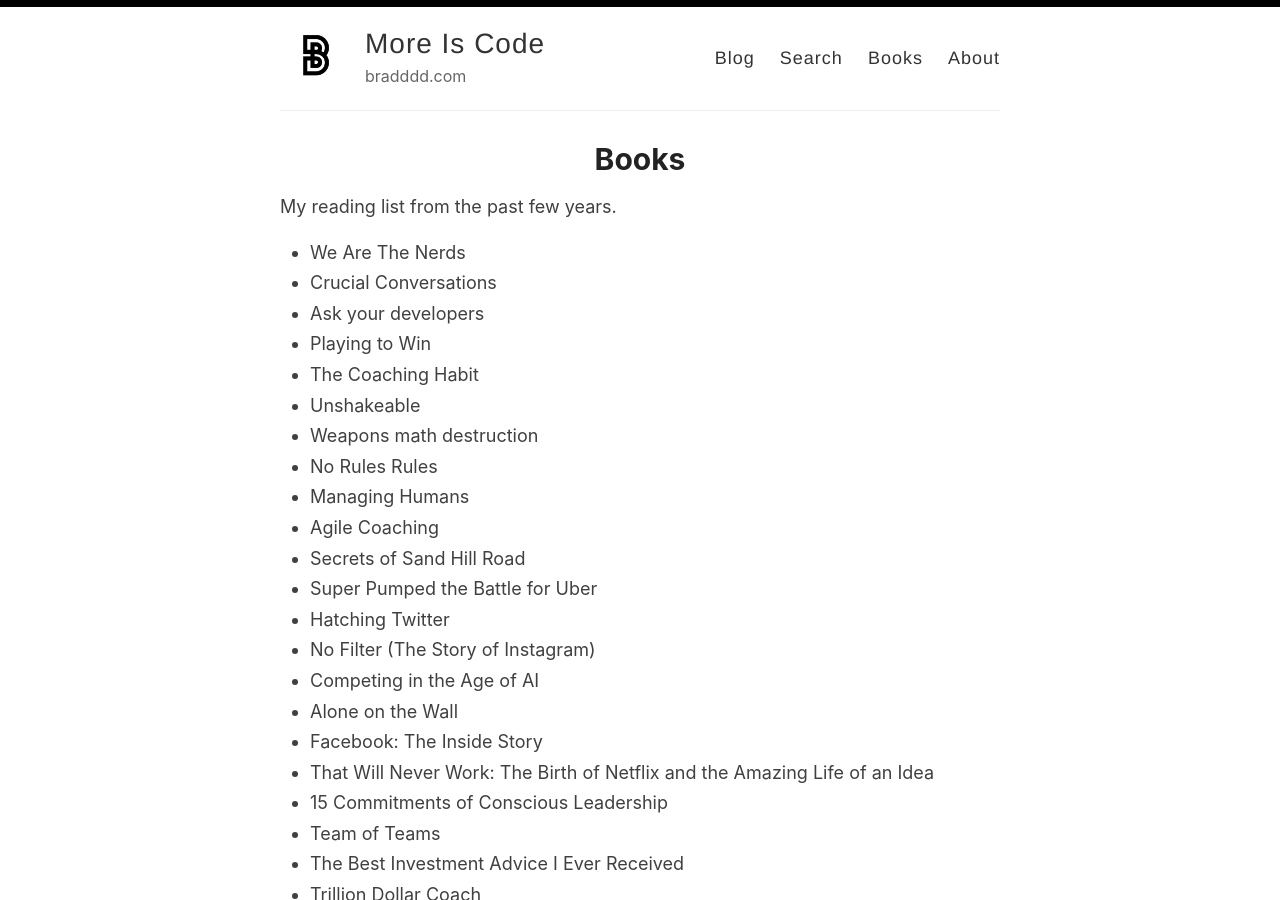
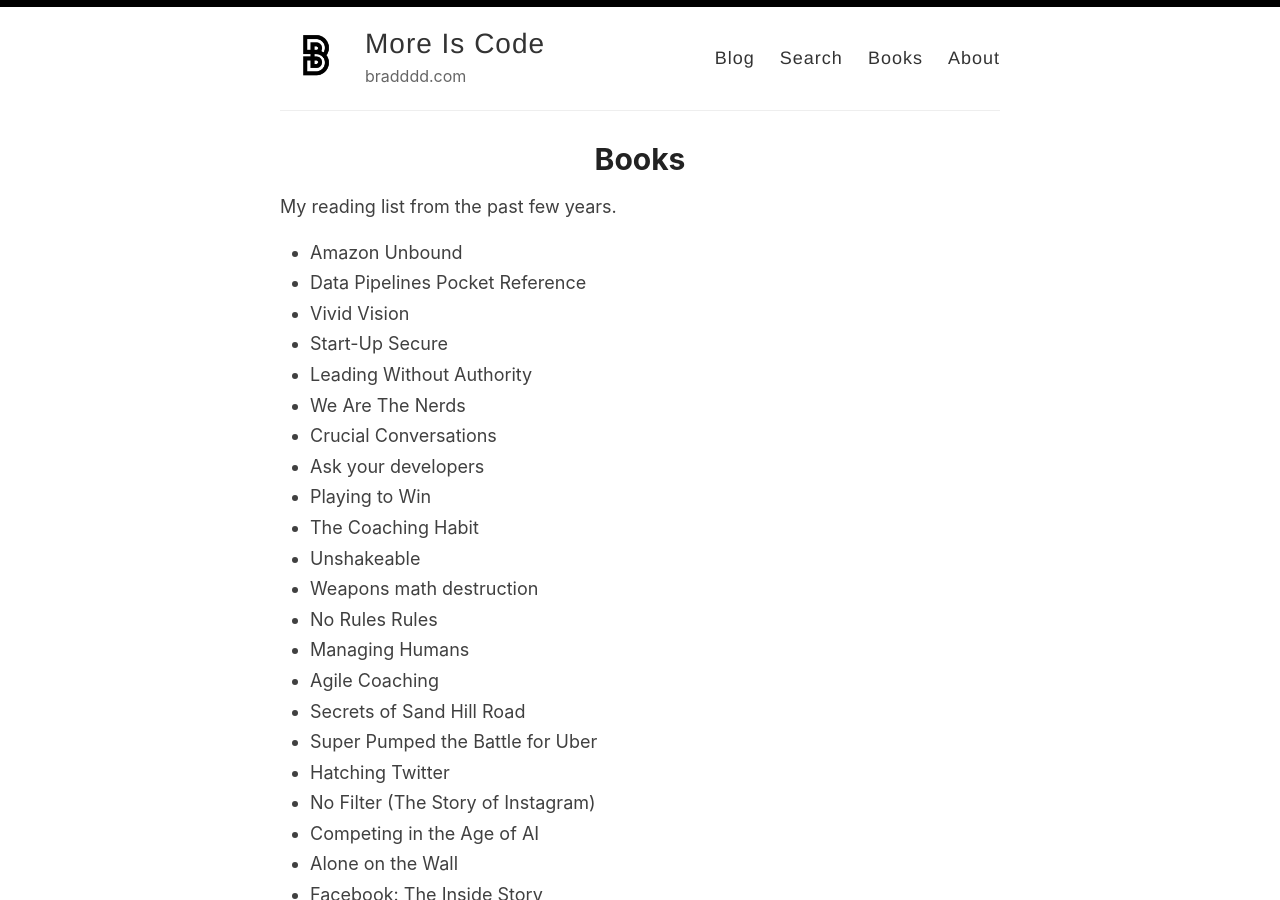
Before and after one commit to bradddd/bradddd.github.io, a Jekyll site: the page built from _pages/books.md, in a window 1280 px wide and 900 px high. Built offline with Jekyll 4.4.1, drawn with Linux system fonts in a browser that asks for light colours.

Commit message:
added books from June & July

```diff
--- a/_pages/books.md
+++ b/_pages/books.md
@@ -6,6 +6,11 @@
 
 My reading list from the past few years.
 
+- Amazon Unbound
+- Data Pipelines Pocket Reference
+- Vivid Vision
+- Start-Up Secure
+- Leading Without Authority
 - We Are The Nerds
 - Crucial Conversations
 - Ask your developers
```
